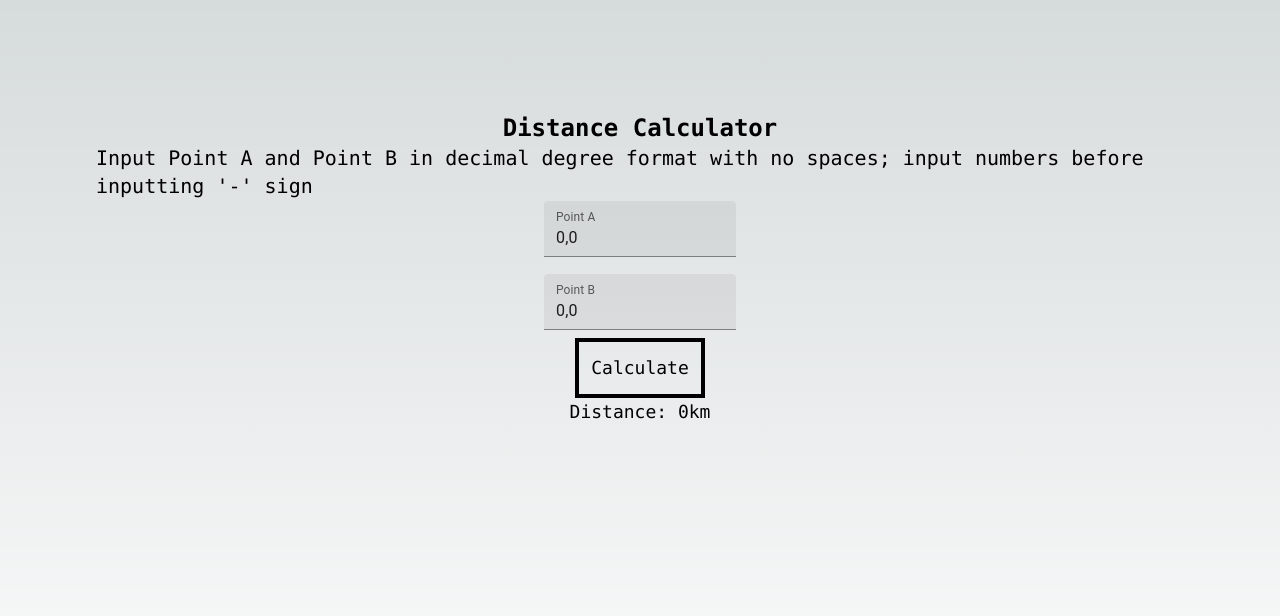
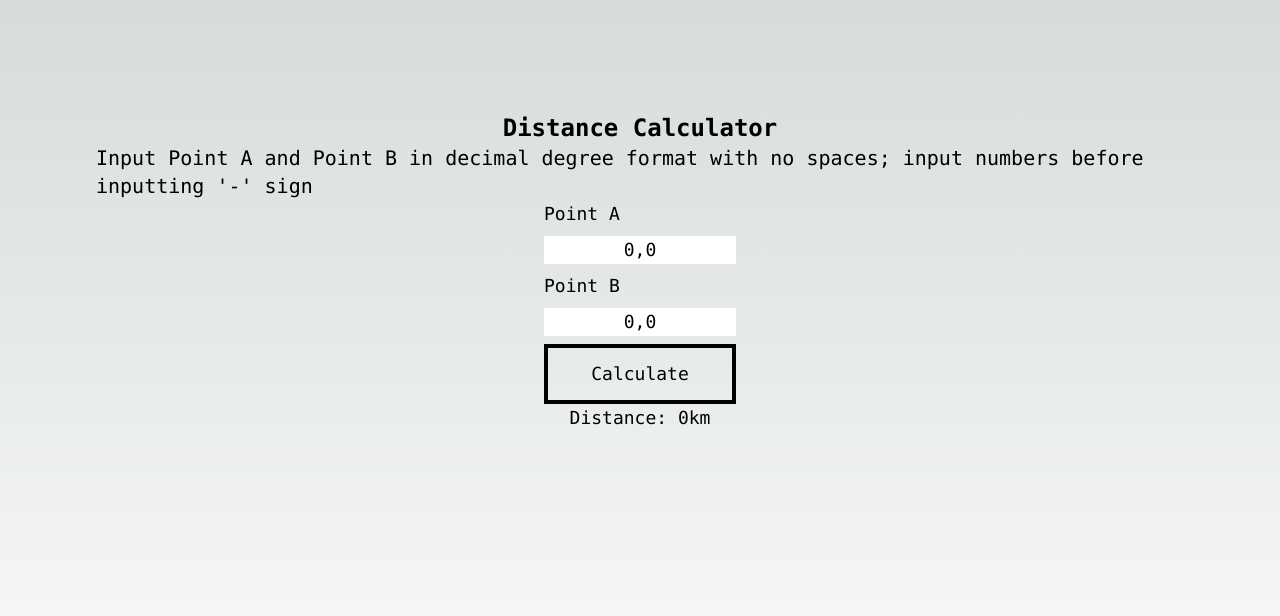
Before and after one commit to jpabdou/distance-calculator, a Next.js app: page / in a window 1280 px wide. Shown: the top 616 px of the page. Built offline with nearby package versions, Linux system fonts and the light colour scheme.

Commit message:
replaced material-mui textfield elements with html input elements

```diff
--- a/package.json
+++ b/package.json
@@ -9,9 +9,6 @@
     "lint": "next lint"
   },
   "dependencies": {
-    "@emotion/react": "^11.11.1",
-    "@emotion/styled": "^11.11.0",
-    "@mui/material": "^5.13.5",
     "autoprefixer": "10.4.14",
     "eslint": "8.42.0",
     "eslint-config-next": "13.4.6",
--- a/src/app/page.js
+++ b/src/app/page.js
@@ -1,7 +1,5 @@
 "use client"
-import Image from 'next/image'
-import React, {useState, useEffect, useContext } from "react";
-import { FormControl, TextField, Button } from '@mui/material'
+import React, {useState } from "react";
 
 export default function Home() {
   const defaultCoordinate = {A: [0,0], B: [0,0]};
@@ -59,29 +57,28 @@ export default function Home() {
       <div className="z-10 w-full flex flex-col items-center justify-evenly my-2 font-mono text-lg lg:flex">
       <h1 className='text-2xl font-bold'>Distance Calculator</h1>
       <h2 className='text-xl'>Input Point A and Point B in decimal degree format with no spaces; input numbers before inputting &apos;-&apos; sign</h2>
-        <form style={{ display: "flex", flexDirection: "column", alignItems: "center", justifyContent: "center", maxWidth: "720px" }} onSubmit={onSubmit}>
-          <TextField
-                        label="Point A"
+        <div>
+        <form className='flex flex-col justify-evenly my-2as'  onSubmit={onSubmit}>
+          <label htmlFor='A'>Point A</label>
+          <input
+            className='my-2 text-center w-48'
             name="A"
             value={`${coordinateInput.A[0]},${coordinateInput.A[1]}`}
             onChange={handleTextInput}
-                        style={{  textAlign: 'center', width: "12rem", margin: "1px 1px"}}
-                        margin="normal"
-                        variant='filled'
           />
-          <TextField
-              label="Point B"
+          <label htmlFor='B'>Point B</label>
+          <input
             name="B"
             value={`${coordinateInput.B[0]},${coordinateInput.B[1]}`}
             onChange={handleTextInput}
-              style={{  textAlign: 'center', width: "12rem"}}
-              margin="normal"
-              variant='filled'
+            className='my-2 text-center w-48'
           />
           <button variant='text' className="border-solid border-black border-4 p-3 hover:bg-green-600">Calculate</button>
 
 
         </form>
+        </div>
+
         <h1>{`Distance: ${distance}km`}</h1>
       </div>
     </main>
```
Also changed, not shown: 1 other file (tests, documents, lock files or other folders). Lines whose indentation alone changed are shown as unchanged.
